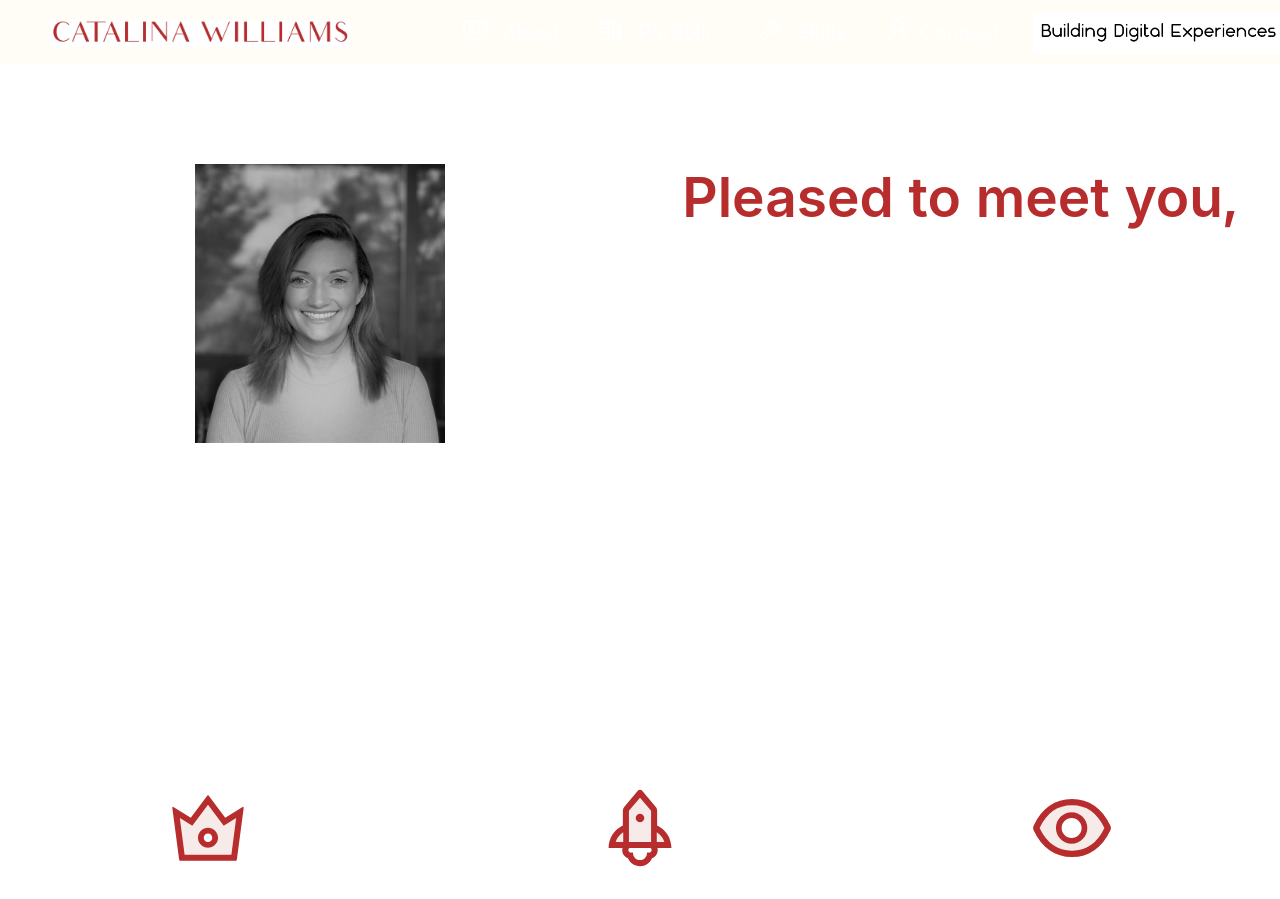
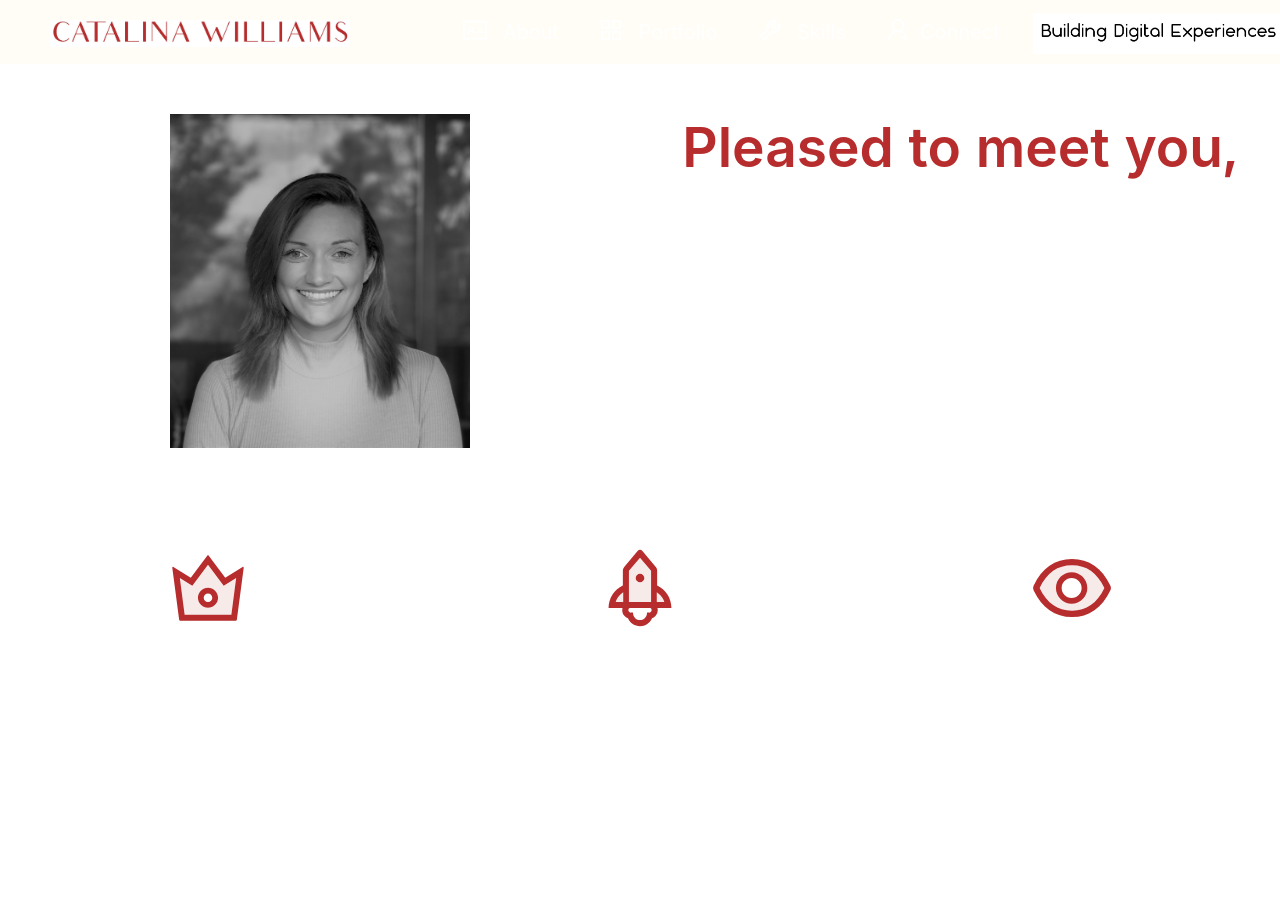
Before and after one commit to catalinarose1361/Full-Stack-Portfolio, a React (Create React App) app: page /about in a window 1280 px wide. After the commit the page ends 800 px from the top, so only its background shows below. Built offline with nearby package versions, Linux system fonts and the light colour scheme.

Commit message:
cleaned up code portfolio.js

```diff
--- a/craco.config.js
+++ b/craco.config.js
@@ -12,6 +12,7 @@ module.exports = {
                   '@primary-color': '#b72c2c', // primary color for all components //yellow
                   '@component-background': '#494949', // green
                   '@layout-body-background': '#fffdf6', //darkest purple
+                  '@font-size-base': '20px', // major text font size
                   '@layout-header-background': '@layout-body-background', //
                   '@layout-header-color': '@layout-body-background', //
                   '@menu-bg': '@layout-body-background', //nav menu background color
--- a/src/pages/About.js
+++ b/src/pages/About.js
@@ -1,17 +1,30 @@
 import React from "react";
-import { Typography, Avatar, Row, Col, Image } from 'antd';
+import { Typography, Divider, Row, Col, Image } from 'antd';
 import profilePic from "../images/profile-pictures/IMG_3002.jpg";
 import {  CrownTwoTone, RocketTwoTone, EyeTwoTone  } from '@ant-design/icons';
 const { Title, Paragraph, Text } = Typography;
 
 const About = () => (
 
-    <div id="aboutMeContainer" style={{textAlign: "center", marginTop: '100px'}}>
+    <div id="aboutMeContainer" style={{textAlign: "center"}}>
+         {/* <Row  style={{marginTop:'40px'}} justify="center">
 
-        <Row  justify="center">
+<Divider>
+
+  <Typography>
+
+    <Title>Pleased to meet you,</Title>
+
+  </Typography>
+
+</Divider>
+
+</Row> */}
+
+        <Row style={{marginTop:'50px'}} >
             <Col span={12}>
                 <div>
-                <img width={250} src={profilePic} alt="profilepic" />
+                <img width={300} src={profilePic} alt="profilepic" />
 
                 </div>
             </Col>
@@ -26,23 +39,18 @@ const About = () => (
                     <Paragraph  bold>
                         {/* <h3 style={{textAlign: 'center'}}>Catalina Williams</h3> */}
 
-                        <Text maxLength={15}>My name is Catalina Williams, I'm a Full-Stack Web Developer from Colorado. Thank you for taking the time to visit my portfolio site.
+                            <Text style={{textAlign:'left'}} strong >
+                        My name is Catalina, I'm a Full-Stack Web Developer based in Colorado Springs, CO.
+                        I specialize in Front-End design using React.js, and MERN Stack Applications.
+                        I aim to build Web Applications that have an  ELEGANT look, a MODERN feel, and an INTUITIVE user experience.
 
-
-                        Full Stack Web developer working towards a goal to turn her Passion for Coding into a career. Catalina has experience building full stack web applications that start off as nothing more than idea.
-                        She
-
-                        Graduating Denver University's Coding Bootcamp program in April 2020, Catalina has developed the skills nessasary to build full stack web applications.
-
-                        Post-Bootcamp I've been keeping my skills sharp by continuing to update my portfolio projects, and learning new coding languages.
-
-                        I'm looking to fill an entry-level role at a company that will embrace my potential as a trainable newcomer in the Tech industry. I desire to be part of a team of more experienced professionals that I can learn from and grow my skills
 
                         </Text>
 
 
 
                     </Paragraph>
+
 
                 </Typography>
 
--- a/src/pages/Portfolio.js
+++ b/src/pages/Portfolio.js
@@ -1,6 +1,6 @@
 import React, { Component } from "react";
-import Projects from "../components/Projects"
-import { List, Col } from 'antd';
+import Projects from "../components/Projects";
+import { Typography, Divider, Row, Col, List } from 'antd';
 
 // Password Generator Screenshots Import
 import passGenPic1 from "../images/Password Generator/Screenshot1.png"
@@ -42,6 +42,12 @@ import htmlPic1 from "../images/HTML Portfolio/Screenshot1.png"
 import htmlPic2 from "../images/HTML Portfolio/Screenshot2.png"
 import htmlPic3 from "../images/HTML Portfolio/Screenshot3.png"
 
+// Daily Puulse Screenshot Import
+// import htmlPic1 from "../images/HTML Portfolio/Screenshot1.png"
+// import htmlPic2 from "../images/HTML Portfolio/Screenshot2.png"
+// import htmlPic3 from "../images/HTML Portfolio/Screenshot3.png"
+
+const { Title } = Typography;
 const ProjectData = [
   {
     id: 1,
@@ -159,7 +165,21 @@ const ProjectData = [
     deployed: "https://catalinarose1361.github.io/Official-Portfolio-/",
     description: "This Portfolio site showcases my ability to design websites using HTML/CSS",
     technologies: ["HTML", "CSS3", "UiKit", "Granim.js"]
-  },
+  }
+  // {
+  //   id: 9,
+  //   name: "Daily Puulse",
+  //   image: {
+  //     'image1': dailyPic1,
+  //     'image2': dailyPic2,
+  //     'image3': dailyPic3
+
+  //   },
+  //   github: "https://github.com/catalinarose1361/Official-Portfolio-",
+  //   deployed: "https://catalinarose1361.github.io/Official-Portfolio-/",
+  //   description: "This Portfolio site showcases my ability to design websites using HTML/CSS",
+  //   technologies: ["WordPress", "Google Analytics", "HostGator"]
+  // },
 ];
 
 class Portfolio extends Component {
@@ -167,10 +187,26 @@ class Portfolio extends Component {
 	render() {
 
 	  return (
-		<div style={{marginTop: '100px'}}>
 
+		  <div >
+
+        <Row style={{marginTop:'50px'}} justify="center">
+
+          <Divider>
+
+            <Typography>
+
+              <Title>Portfolio Projects</Title>
+
+            </Typography>
+
+          </Divider>
+
+        </Row>
 
         <List
+
+          style={{marginTop:'100px'}}
           grid={{ gutter: 20,  column: 3 }}
           dataSource={ProjectData}
           renderItem={item => (
@@ -196,9 +232,13 @@ class Portfolio extends Component {
           )}
 
 		    />
+
       </div>
+
     );
+
   }
+
 }
 
 export default Portfolio;
```
Lines whose indentation alone changed are shown as unchanged.
